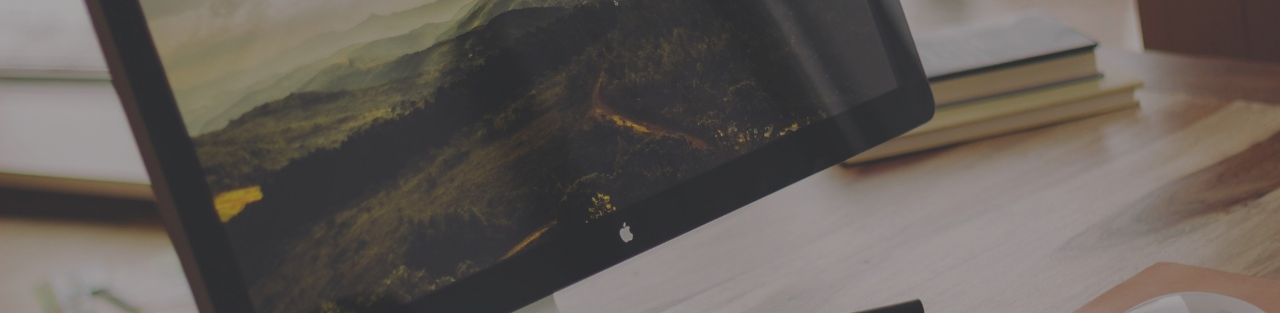
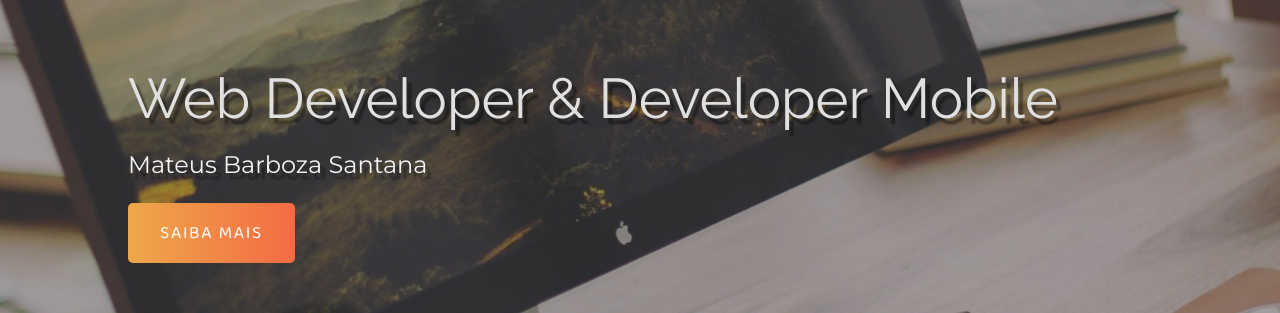
Before and after one commit to Mateusprogramador/portfoli-ms, a plain HTML site: page index.html in a window 1280 px wide. Shown: the part 170-483 px from the top of the page. Drawn offline with nearby package versions, Linux system fonts and the light colour scheme.

Commit message:
:deciduous_tree: header

```diff
--- a/index.html
+++ b/index.html
@@ -19,11 +19,14 @@
             <div class="image-wrapper">
                 <img src="Imagens/img.jpg" alt="">
             </div>
-            <h1>Web Developer & Developer Mobile  </h1>
-            <p>Mateus Barboza Santana</p>
-            <button>Saiba mais</button>
+            <div class="banner">
+
+                <h1>Web Developer & Developer Mobile  </h1>
+                <p>Mateus Barboza Santana</p>
+                <button>Saiba mais</button>
+
+            </div>
         </header>
     </div>
-
 </body>
 </html>
--- a/style.css
+++ b/style.css
@@ -1,6 +1,8 @@
 /*FONTES*/
 @import url('https://fonts.googleapis.com/css2?family=Baloo+2:wght@400;500;600;700;800&family=Josefin+Sans:ital,wght@0,100;0,200;0,300;1,100;1,200&family=Mulish:ital,wght@0,200;0,300;0,400;0,500;1,200;1,300;1,400&display=swap');
-
+@import url('https://fonts.googleapis.com/css2?family=Montserrat:ital,wght@0,100;0,200;0,300;0,400;1,100;1,200;1,300;1,400&display=swap');
+@import url('https://fonts.googleapis.com/css2?family=Grandstander:ital,wght@0,100;0,200;0,300;0,400;1,100;1,200;1,300&display=swap');
+@import url('https://fonts.googleapis.com/css2?family=Raleway:ital,wght@0,100;0,200;0,300;0,400;1,100;1,200;1,300&display=swap');
 /*ICONS*/
 @import url('https://cdn.jsdelivr.net/gh/devicons/devicon@master/devicon.min.css');
 
@@ -13,6 +15,7 @@ header{
     width: 100%;
     height: 100vh ;
     overflow: hidden;
+    position: relative;
 }
 .image-wrapper{
     width: 100%;
@@ -26,4 +29,68 @@ header{
     height: 100%;
     object-fit: cover; /*Cobrir nossa dive*/
     opacity: 0.5;
+    animation: zoom 20s ;
 }
+@keyframes zoom {
+    0%{
+        transform: scale(1.3);
+
+    }
+    100%{
+        transform: scale(1);
+
+    }
+}
+
+.banner{
+    position: absolute;
+    top: 30%;
+    left: 10%;
+    right: 5%;
+}
+.banner h1{
+    color: #e0e0e0;
+    font-size: 3.5rem;
+    font-family: "Raleway", serif;
+    font-weight: 550;
+    text-shadow: .3rem .4rem 2px rgba(0, 0, 0, .4);
+    line-height: 3.5rem;
+    margin-bottom: 1.5rem;
+    animation: moveBanner 2s ;
+}
+.banner p{
+    font-family:"Montserrat", serif;
+    color: whitesmoke;
+    font-size: 1.5rem;
+    text-shadow: .3rem .4rem 2px rgba(0, 0, 0, .4);
+    margin-bottom: 1.5rem;
+    animation: moveBanner 2.5s ;
+}
+.banner button{
+    font-family: "Baloo 2", serif;
+    font-size: 1.1rem ;
+    text-transform: uppercase;
+    color: #fff;
+    background: #f46b45;
+    background: -webkit-linear-gradient(to right, #eea849, #f46b45);  /* Chrome 10-25, Safari 5.1-6 */
+    background: linear-gradient(to right, #eea849, #f46b45); /* W3C, IE 10+/ Edge, Firefox 16+, Chrome 26+, Opera 12+, Safari 7+ */
+    padding: 1rem 2rem;
+    border: none;
+    letter-spacing: 0.1rem;
+    border-radius: 5px;
+    cursor: pointer;
+    animation: moveBanner 3s ;
+}
+
+.banner button:hover {
+    transition-duration: 1s;
+    opacity: 0.9;
+}
+@keyframes moveBanner {
+    0%{
+        transform: translateX(100rem) rotateY(-30deg);
+    }
+      100%{
+        transform: translateX(0rem) rotateY(0);
+    }
+}
```
Also changed, not shown: 1 other file.
